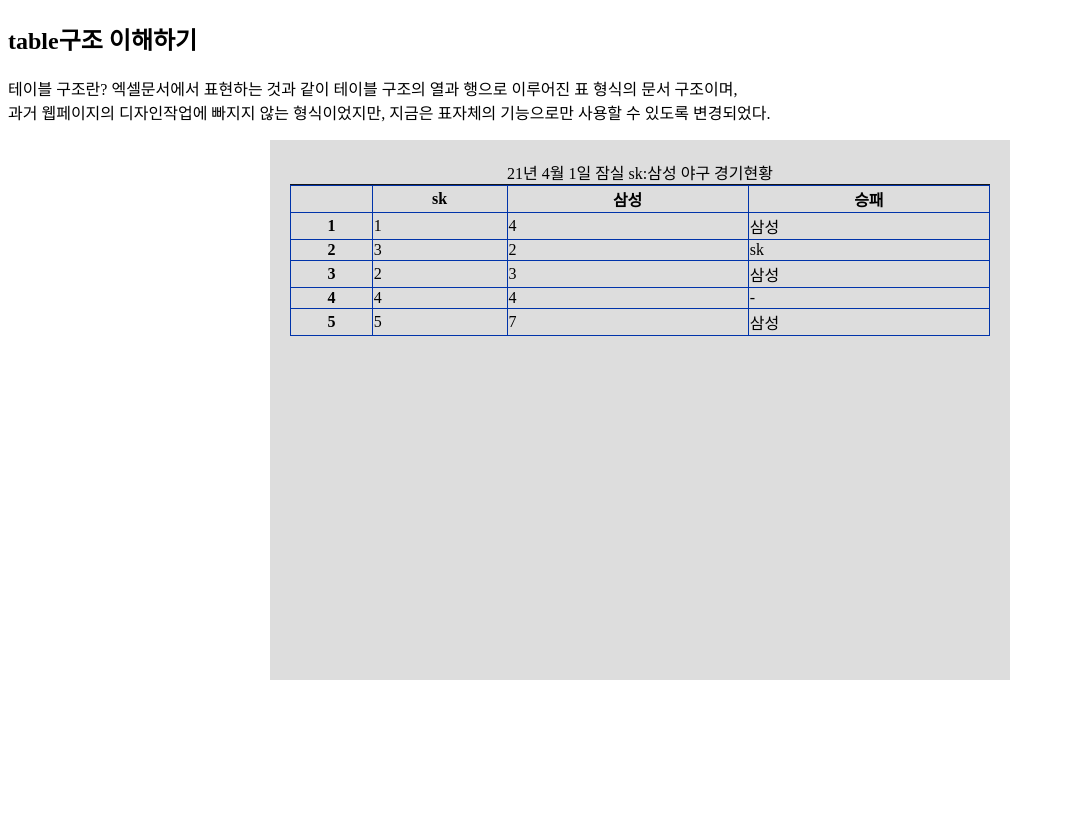
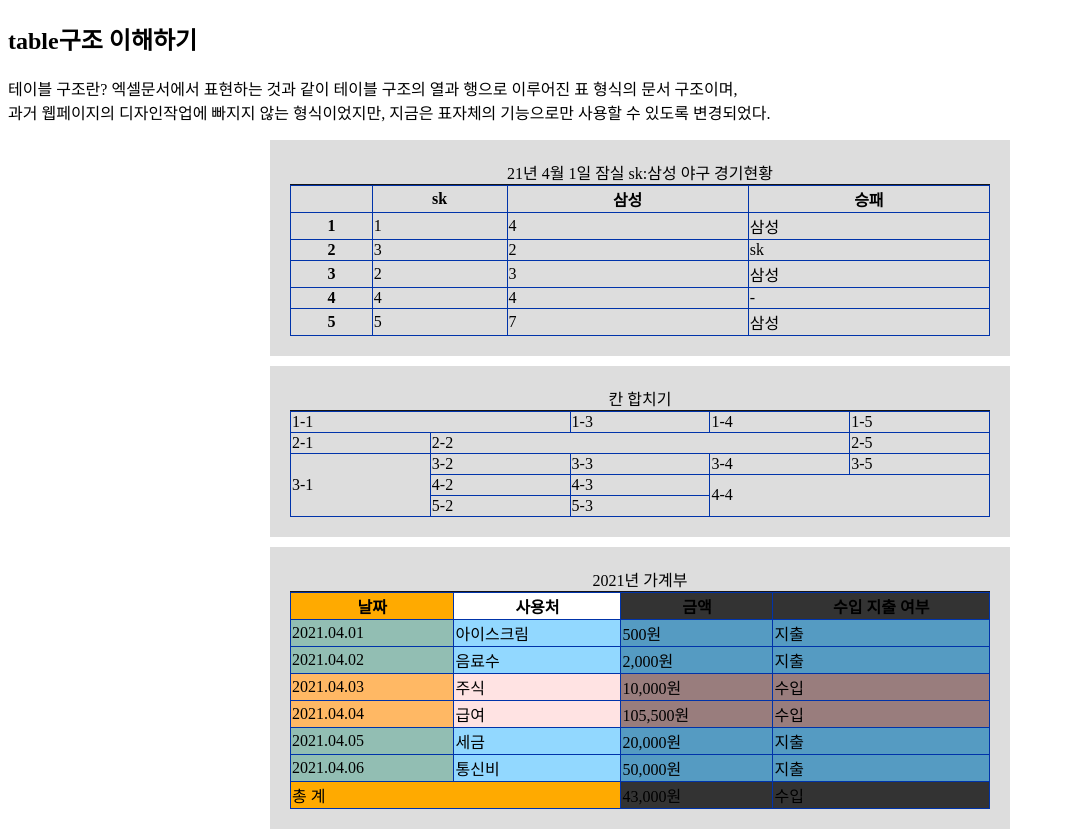
Before and after one commit to jong-jang/jajo, a plain HTML site: page html/basic_code_03.html in a window 1280 px wide. Shown: the part 68-907 px from the top of the page, without its empty margins (0-1065 px from the left). Before the commit the page ends 800 px from the top, so only its background shows below. Drawn offline with Linux system fonts and the light colour scheme.

Commit message:
Update basic_code_03.html

```diff
--- a/html/basic_code_03.html
+++ b/html/basic_code_03.html
@@ -7,8 +7,9 @@
   <style>
     /* css */
     .table_module {
-      width:700px; height:500px;
-      margin:auto; padding:20px;
+      width:700px; height:auto;
+      margin:auto; margin-bottom: 10px;
+      padding:20px;
       background-color:#ddd;
     }
     table {
@@ -24,6 +25,18 @@
       border-width:1px; border-style:solid; border-color:#03a;
       border-spacing:0; border-collapse:collapse;
     }
+
+    .plus { background-color: rgba(255,200,200,0.5);}
+    /* #faa -> rgba(255, 200, 200, 0.5)
+    a -> alpha 투명도
+    1 -> 100%
+    0 -> 0%
+    0.2 -> 20%
+     */
+    .minus { background-color: rgba(100,200,255,0.7);}
+    .date {background-color: #fa0;}
+    .content {background-color: #fff;}
+    .pay {background-color: #333;}
   </style>
 </head>
 <body>
@@ -34,7 +47,7 @@
   <p>테이블 구조란? 엑셀문서에서 표현하는 것과 같이 테이블 구조의 열과 행으로 이루어진 표 형식의 문서 구조이며, <br />
     과거 웹페이지의 디자인작업에 빠지지 않는 형식이었지만, 지금은 표자체의 기능으로만 사용할 수 있도록 변경되었다. </p>
 
-  <div class ="table_module">
+  <div class ="table_module" >
 
     <table summary="21년 4월 29일 잠실에서 sk와 삼성의 야구 경기현황">
       <caption>21년 4월 1일 잠실 sk:삼성 야구 경기현황</caption>
@@ -49,6 +62,68 @@
     </table>
 
   </div>
+  <!-- // table module -->
+  <div class ="table_module">
+    <table summary="">
+      <caption>칸 합치기</caption>
+      <tr>
+        <td colspan="2">1-1</td>
+        <td>1-3</td>
+        <td>1-4</td>
+        <td>1-5</td>
+      </tr>
+      <tr>
+        <td>2-1</td>
+        <td colspan="3">2-2</td>
+        <td>2-5</td>
+      </tr>
+      <tr>
+        <td rowspan="3">3-1</td>
+        <td>3-2</td>
+        <td>3-3</td>
+        <td>3-4</td>
+        <td>3-5</td>
+      </tr>
+      <tr>
+        <td>4-2</td>
+        <td>4-3</td>
+        <td colspan="2" rowspan="2">4-4</td>
+      </tr>
+      <tr>
+        <td>5-2</td>
+        <td>5-3</td>
+      </tr>
+    </table>
+
+  </div>
+  <!-- // table module -->
+  <div class="table_module">
+    <table summary="2021년 가계부 점검">
+      <caption>2021년 가계부</caption>
+
+      <colgroup>
+        <col span="1" class="date">
+        <col span="1" class="content">
+        <col span="2" class="pay">
+      </colgroup>
+
+      <thead>
+        <tr> <th>날짜</th>    <th>사용처</th><th>금액</th><th>수입 지출 여부</th> </tr>
+      </thead>
+
+      <tbody>
+        <tr class="minus"> <td>2021.04.01</td>   <td>아이스크림</td> <td>500원</td>      <td>지출</td> </tr>
+        <tr class="minus"> <td>2021.04.02</td>   <td>음료수</td>     <td>2,000원</td>    <td>지출</td> </tr>
+        <tr class="plus">  <td>2021.04.03</td>   <td>주식</td>       <td>10,000원</td>   <td>수입</td> </tr>
+        <tr class="plus">  <td>2021.04.04</td>   <td>급여</td>       <td>105,500원</td>  <td>수입</td> </tr>
+        <tr class="minus"> <td>2021.04.05</td>   <td>세금</td>       <td>20,000원</td>   <td>지출</td> </tr>
+        <tr class="minus"> <td>2021.04.06</td>   <td>통신비</td>     <td>50,000원</td>   <td>지출</td> </tr>
+      </tbody>
+      <tfoot>
+        <tr><td colspan="2">총 계</td><td>43,000원</td><td>수입</td></tr>
+      </tfoot>
+    </table>
+  </div>
   <!-- script -->
   <script>
 
```
